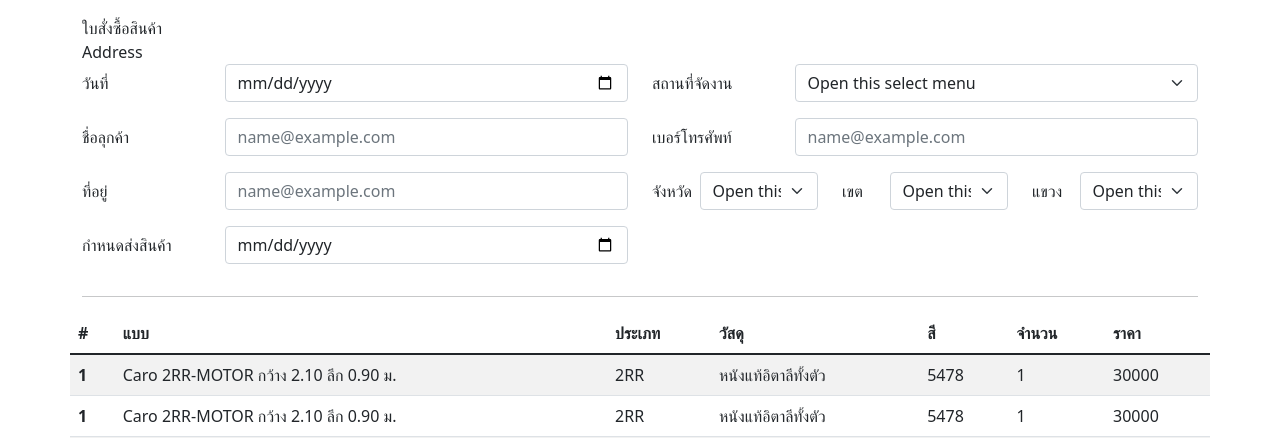
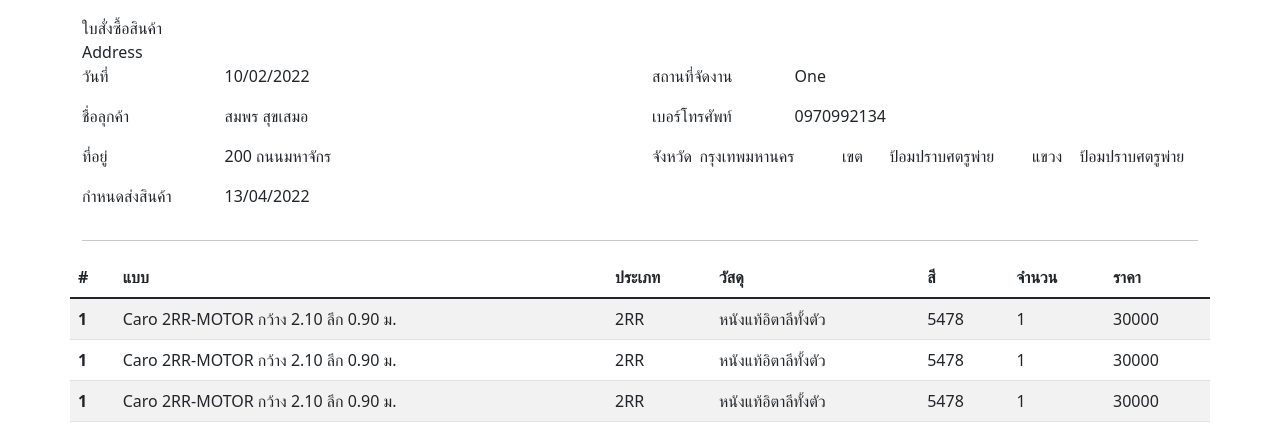
Before and after one commit to toppyishappy/furtniture_crm, a Django app: page /purchase-order/1 in a window 1280 px wide. Shown: the part 56-494 px from the top of the page. Run offline with Django 3.2, Linux system fonts and the light colour scheme; the visitor is signed in with stand-in values (Sample User, id 1).

Commit message:
update navigate mock

```diff
--- a/templates/core/purchase-order-detail.html
+++ b/templates/core/purchase-order-detail.html
@@ -11,7 +11,7 @@
                         <label for="exampleFormControlInput1" class="">วันที่</label>
                     </div>
                     <div class="col">
-                        <input type="date" class="form-control" id="exampleFormControlInput1" placeholder="name@example.com">
+                        <label>10/02/2022</label>
                     </div>
                 </div>
             </div>
@@ -21,7 +21,7 @@
                         <label for="exampleFormControlInput1" class="">ชื่อลุกค้า</label>
                     </div>
                     <div class="col">
-                        <input type="text" class="form-control" id="exampleFormControlInput1" placeholder="name@example.com">
+                        <label>สมพร สุขเสมอ</label>
                     </div>
                 </div>
             </div>
@@ -31,7 +31,7 @@
                         <label for="exampleFormControlInput1" class="">ที่อยู่</label>
                     </div>
                     <div class="col">
-                        <input type="text" class="form-control" id="exampleFormControlInput1" placeholder="name@example.com">
+                        200 ถนนมหาจักร
                     </div>
                 </div>
             </div>
@@ -41,7 +41,7 @@
                         <label for="exampleFormControlInput1" class="">กำหนดส่งสินค้า</label>
                     </div>
                     <div class="col">
-                        <input type="date" class="form-control" id="exampleFormControlInput1" placeholder="name@example.com">
+                        13/04/2022
                     </div>
                 </div>
             </div>
@@ -53,12 +53,7 @@
                         <label for="exampleFormControlInput1" class="">สถานที่จัดงาน</label>
                     </div>
                     <div class="col">
-                        <select class="form-select" aria-label="Default select example">
-                            <option selected>Open this select menu</option>
-                            <option value="1">One</option>
-                            <option value="2">Two</option>
-                            <option value="3">Three</option>
-                        </select>
+                        <label>One</label>
                     </div>
                 </div>
             </div>
@@ -68,7 +63,7 @@
                         <label for="exampleFormControlInput1" class="">เบอร์โทรศัพท์</label>
                     </div>
                     <div class="col">
-                        <input type="number" class="form-control" id="exampleFormControlInput1" placeholder="name@example.com">
+                        <label>0970992134</label>
                     </div>
                 </div>
             </div>
@@ -80,12 +75,7 @@
                                 <label for="exampleFormControlInput1" class="">จังหวัด</label>
                             </div>
                             <div class="col">
-                                <select class="form-select" aria-label="Default select example">
-                                    <option selected>Open this select menu</option>
-                                    <option value="1">One</option>
-                                    <option value="2">Two</option>
-                                    <option value="3">Three</option>
-                                </select>
+                                <label>กรุงเทพมหานคร</label>
                             </div>
                         </div>
                     </div>
@@ -95,12 +85,7 @@
                                 <label for="exampleFormControlInput1" class="">เขต</label>
                             </div>
                             <div class="col">
-                                <select class="form-select" aria-label="Default select example">
-                                    <option selected>Open this select menu</option>
-                                    <option value="1">One</option>
-                                    <option value="2">Two</option>
-                                    <option value="3">Three</option>
-                                </select>
+                                <label>ป้อมปราบศตรูพ่าย</label>
                             </div>
                         </div>
                     </div>
@@ -110,12 +95,7 @@
                                 <label for="exampleFormControlInput1" class="">แขวง</label>
                             </div>
                             <div class="col">
-                                <select class="form-select" aria-label="Default select example">
-                                    <option selected>Open this select menu</option>
-                                    <option value="1">One</option>
-                                    <option value="2">Two</option>
-                                    <option value="3">Three</option>
-                                </select>
+                                <label>ป้อมปราบศตรูพ่าย</label>
                             </div>
                         </div>
                     </div>
```
Also changed, not shown: templates/core/admin-management.html (+34 -0 lines), templates/core/management.html (+31 -0 lines).
